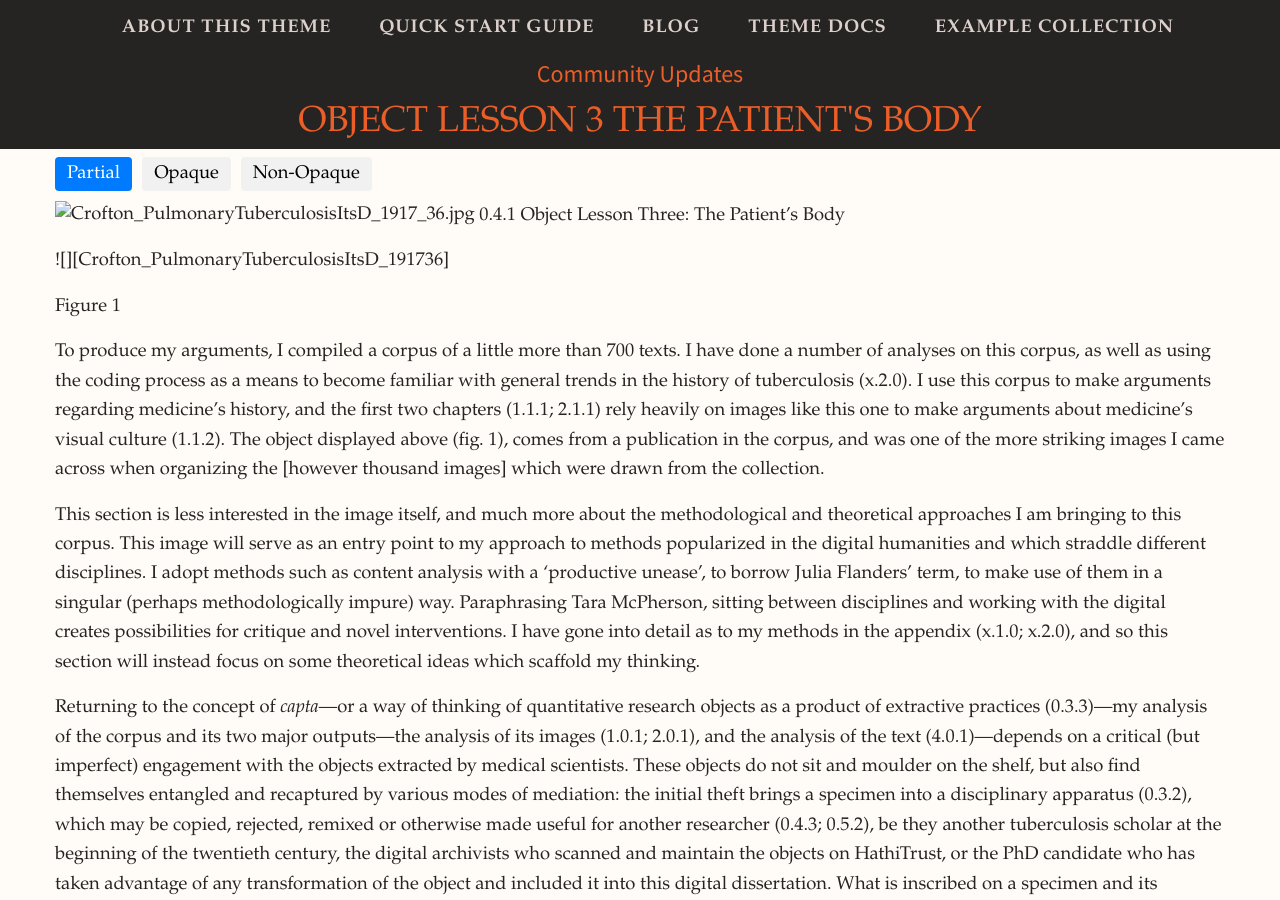
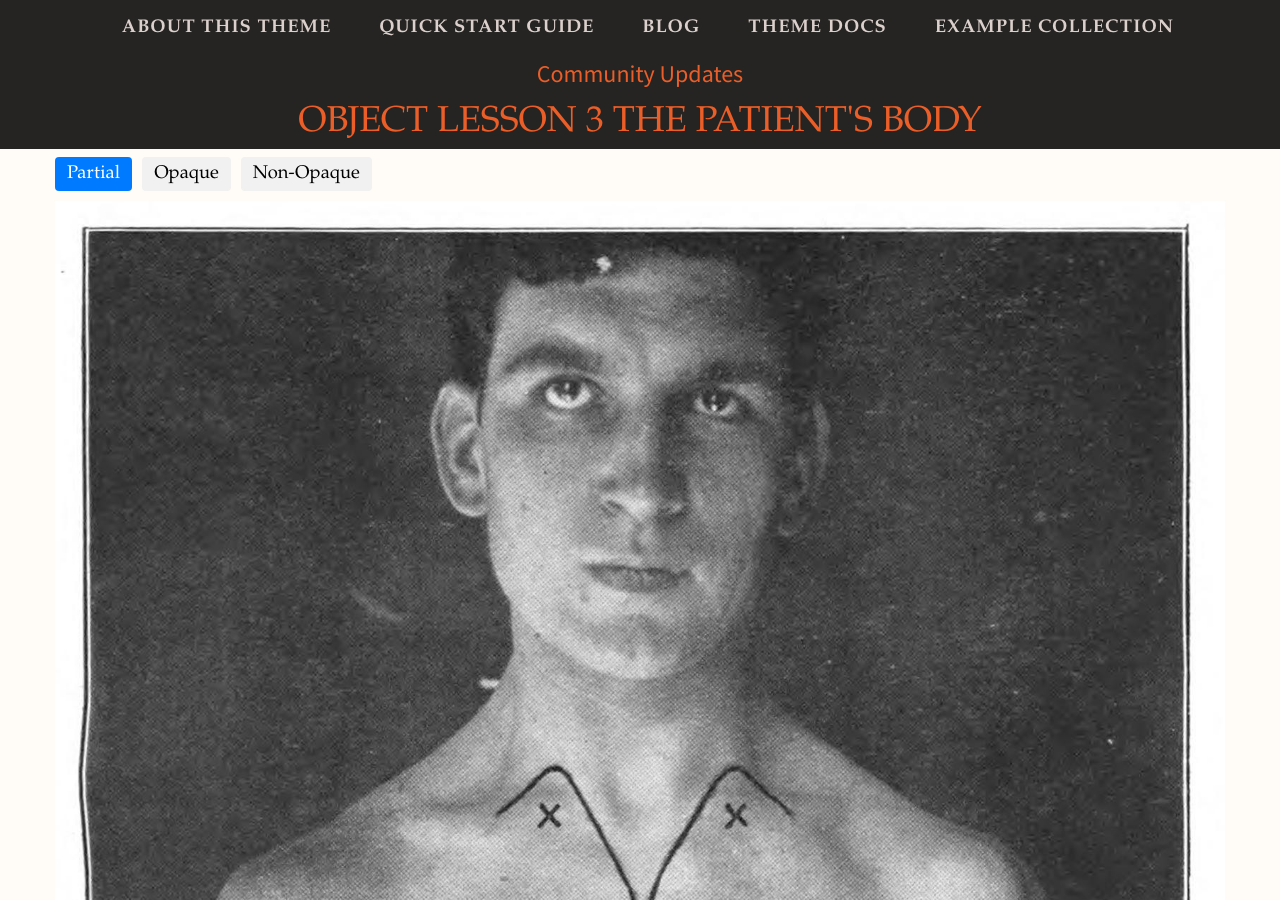
Before and after one commit to TuberculosisSpecimen/diss, a Jekyll site: the page built from _items/2022-07-18-Brains-In-Jars-3.2.md, in a window 1280 px wide and 900 px high. Built offline with Jekyll 4.4.1, drawn with Linux system fonts in a browser that asks for light colours; nearby versions of some CDN libraries; some web fonts are replaced.

Commit message:
Update 2022-07-18-Brains-In-Jars-3.2.md

```diff
--- a/_items/2022-07-18-Brains-In-Jars-3.2.md
+++ b/_items/2022-07-18-Brains-In-Jars-3.2.md
@@ -57,7 +57,7 @@ pullquote: "Find out more about community archiving!"
 <button class="toggle-button" onclick="toggleOpacity('non-opaque')">Non-Opaque</button>
 </div>
 
-<img id="CroftonImg" src="https://tuberculosisspecimen.github.io/diss/assets/img/Crofton_PulmonaryTuberculosisItsD_1917_36.jpg" alt="Crofton_PulmonaryTuberculosisItsD_1917_36.jpg" >
+<img id="CroftonImg" src="/assets/items/Crofton_PulmonaryTuberculosisItsD_1917_36.jpg" alt="Crofton_PulmonaryTuberculosisItsD_1917_36.jpg" >
 0.4.1 Object Lesson Three: The Patient's Body
 
 ![][Crofton_PulmonaryTuberculosisItsD_191736]
```
